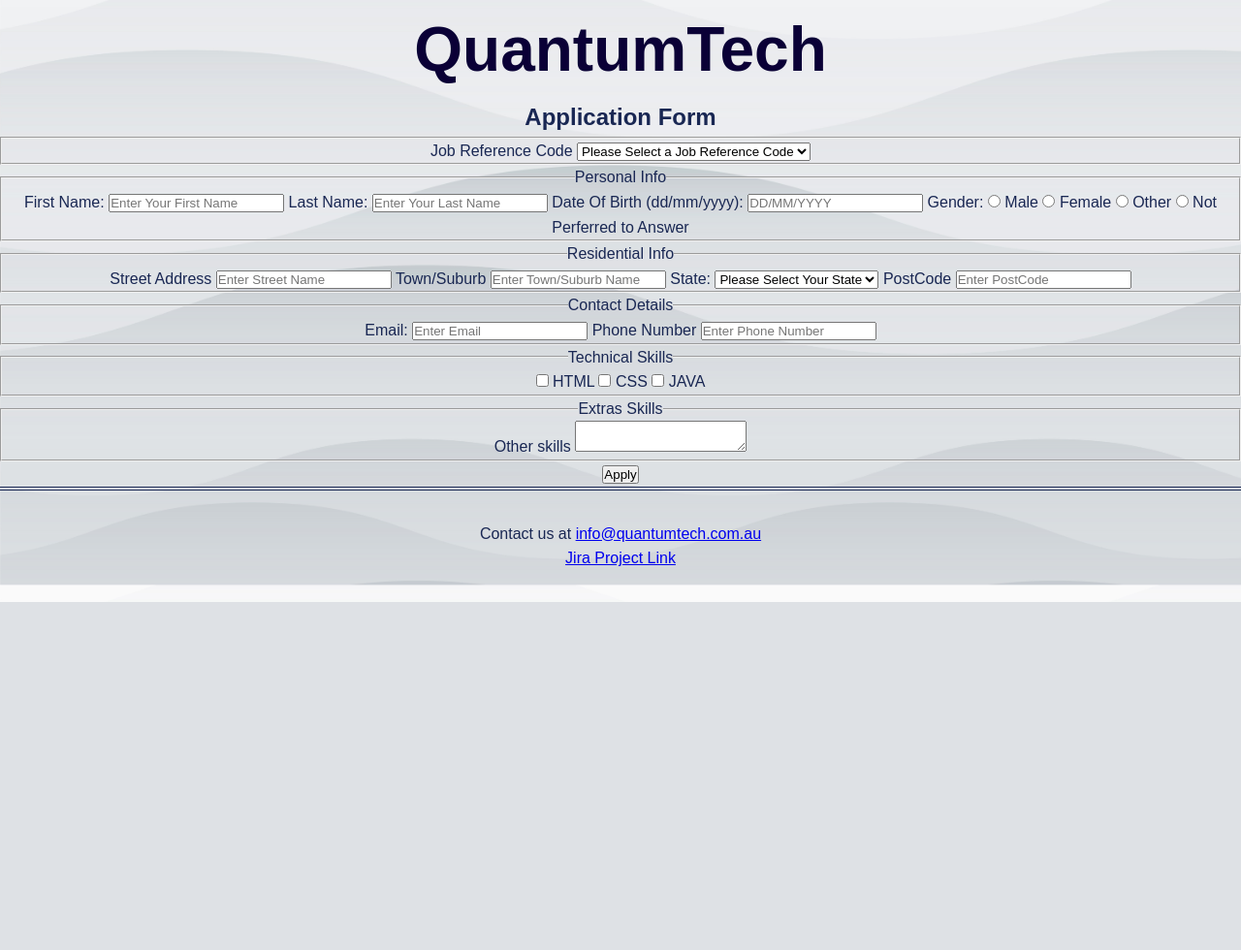
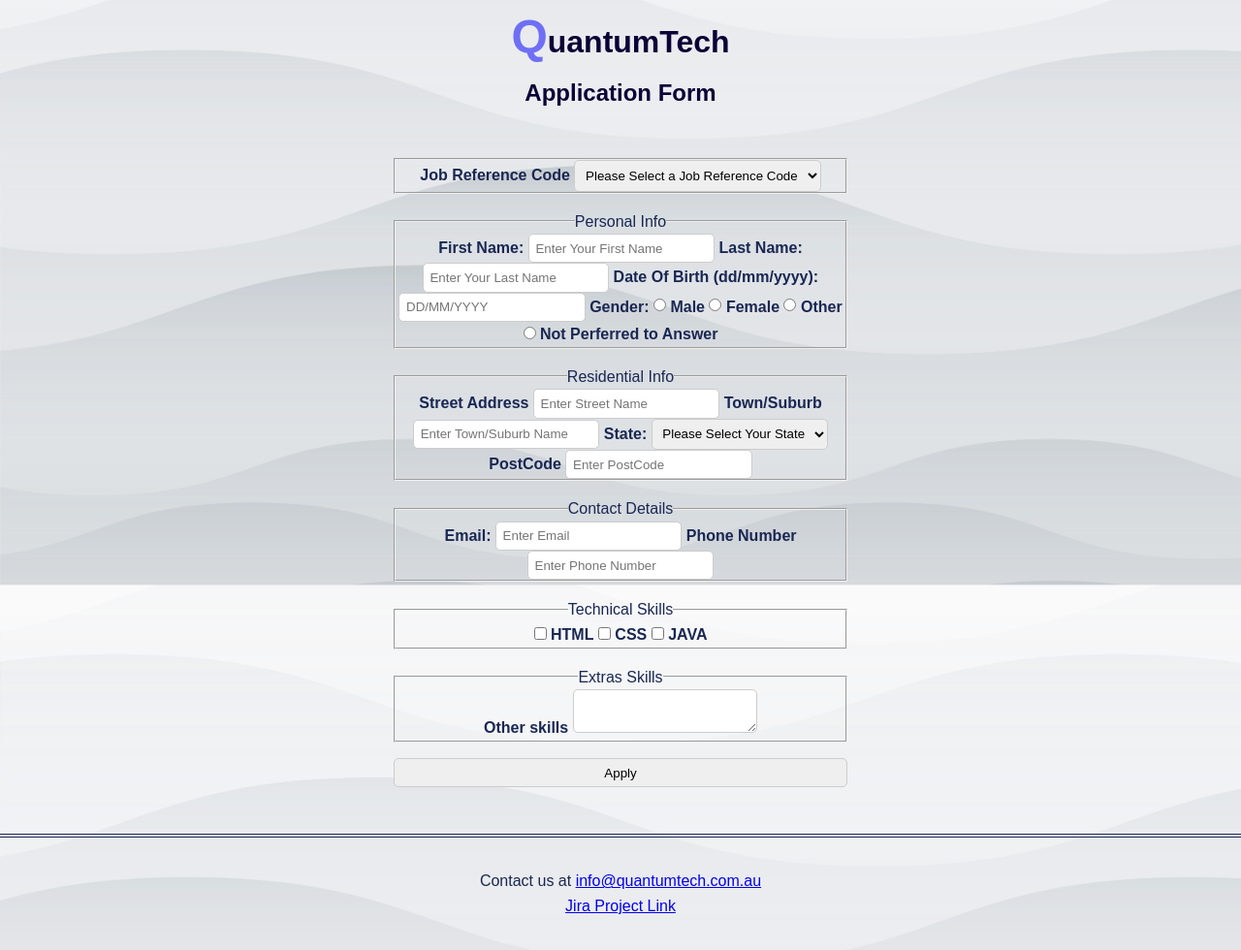
Before and after one commit to 105716506/Project1, a PHP site: page /apply.html in a window 1280 px wide. Shown: the part 250-1230 px from the top of the page at 97% size. Before the commit the page ends 871 px from the top, so only its background shows below. Run offline with PHP 8.4, Linux system fonts and the light colour scheme.

Commit message:
Finalize the style.css

```diff
--- a/Styles.css
+++ b/Styles.css
@@ -37,37 +48,105 @@
     justify-content: space-between;
   }
 
-  Dev {
-    border: 4px inset purple; /* Purple border */
+/*Job roles styling*/
+  .Engineer {
     border-radius: 14px; /* Rounded corners */
-    margin: 1em; /* Margin around the aside */
+    margin: 0 auto; /* Margin around the aside */
     padding: 1em; /* Padding inside the aside */
-    width: 30%; /* Width of the aside */
-    background: url(images/fade.jpg) repeat-x top left;
-    float: right; /* Float to the right of the page */
-    box-shadow: 10px 10px 5px #aaaaaa; /* Subtle shadow effect */
+    width: 60%; /* Width of the aside */
+    float: centre; /* Float to the right of the page */
     }
 
+  .Cloud-Engineer {
+    border: 4px inset rgb(214, 30, 30); /* border color */
+    background-color: rgb(250, 115, 115); /* bg color */
+  }
+
+  .DevOps-Engineer {
+    border: 4px inset rgb(82, 48, 48); /* border color */
+    background-color: rgb(160, 182, 62); /* bg color */
+  }
+
+  .SR-Engineer {
+    border: 4px inset rgb(122, 58, 226); /* border color */
+    background-color: rgb(40, 0, 44); /* bg color */
+  }
+
+/* Footer styling*/
   footer {
     border-top: 4px double #192753; /* Bold black double border on top */
     padding: 2em;
     clear: both; /* Make sure footer is below floated elements */
     }
 
+/* Section marging and pading*/
   section {
     margin: 5em 0;   /* Adds vertical space above and below each section */
     padding: 1em;     /* Optional: adds inner spacing inside section */
   }
 
+/* Logo styling*/
   .logo {
     width: 70px;
     height: auto;
   }
 
+/* Contextual selector */
+  section p {
+  margin-bottom: 1.2em;
+  }
+
+/*Headings*/
   h1 {
     color: rgb(10, 0, 54);
-    font-size: 4rem;
     font-weight: bold;
+  }
+
+  h2, h3 {
+    color: rgb(10, 0, 54);
+  }
+
+/* Pseudo elemant*/
+  h1::first-letter{
+    color: rgb(111, 111, 245);
+    font-size: 150%;
+  }
+
+/* About page right-floating style*/
+  figure {
+    float: right;
+    border: 2px solid #333;
+    margin: 1em;
+  }
+
+/* Apply page layout and styling for form*/
+  form {
+    display: flex;
+    flex-direction: column;
+    gap: 1em;
+    margin: 2em auto;
+    padding: 1em;
+    width: 80%;
+    max-width: 500px;
+  }
+
+  input, textarea, select {
+    padding: 0.5em;
+    border: 1px solid #ccc;
+    border-radius: 5px;
+  }
+
+  label {
+    font-weight: bold;
+  }
+
+  button {
+    background-color: #3498db;
+    color: white;
+    padding: 0.6em;
+    border: none;
+    border-radius: 5px;
+    cursor: pointer;
   }
 
   /* NAVIGATION STYLES */
```
Also changed, not shown: other parts of Styles.css (+50 -3 lines).
